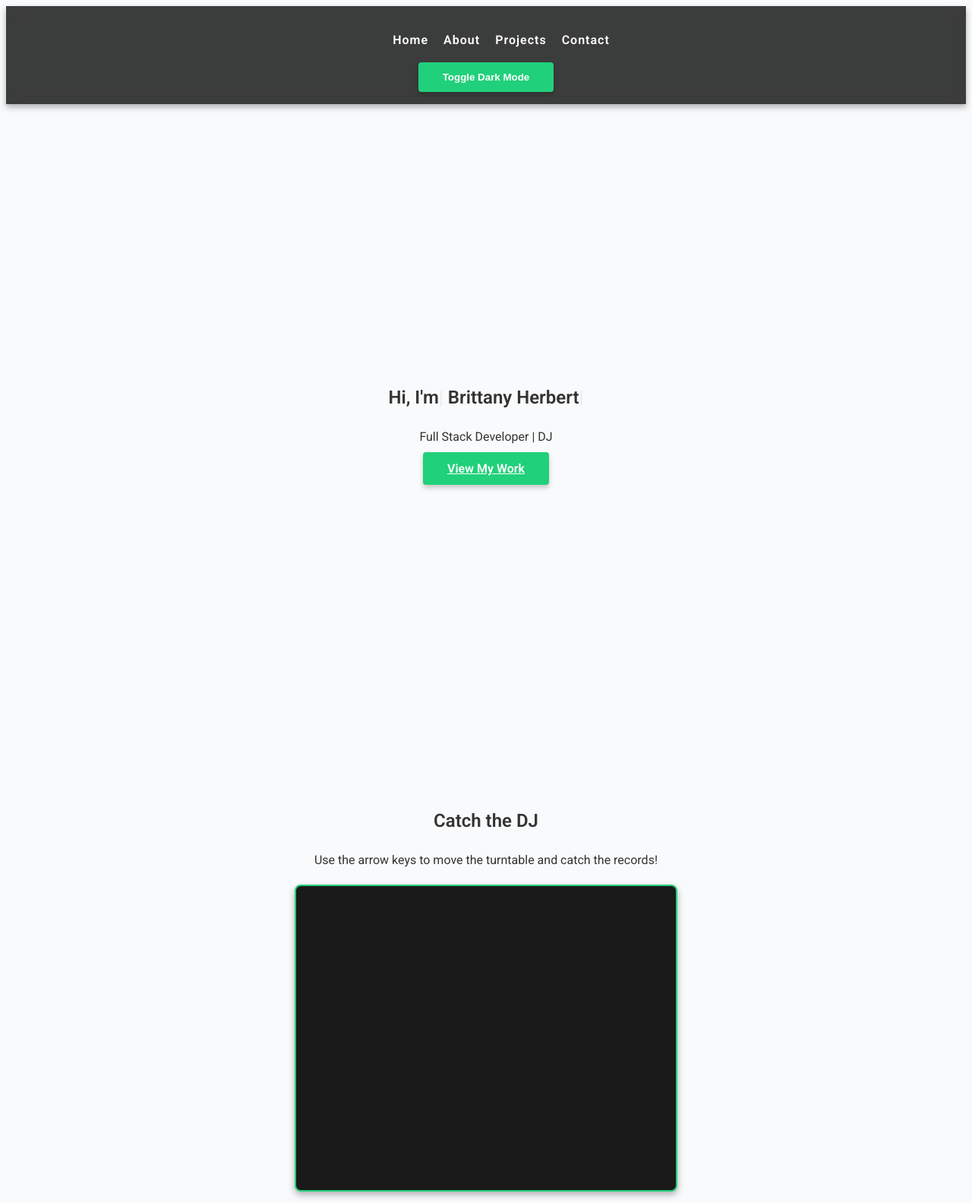
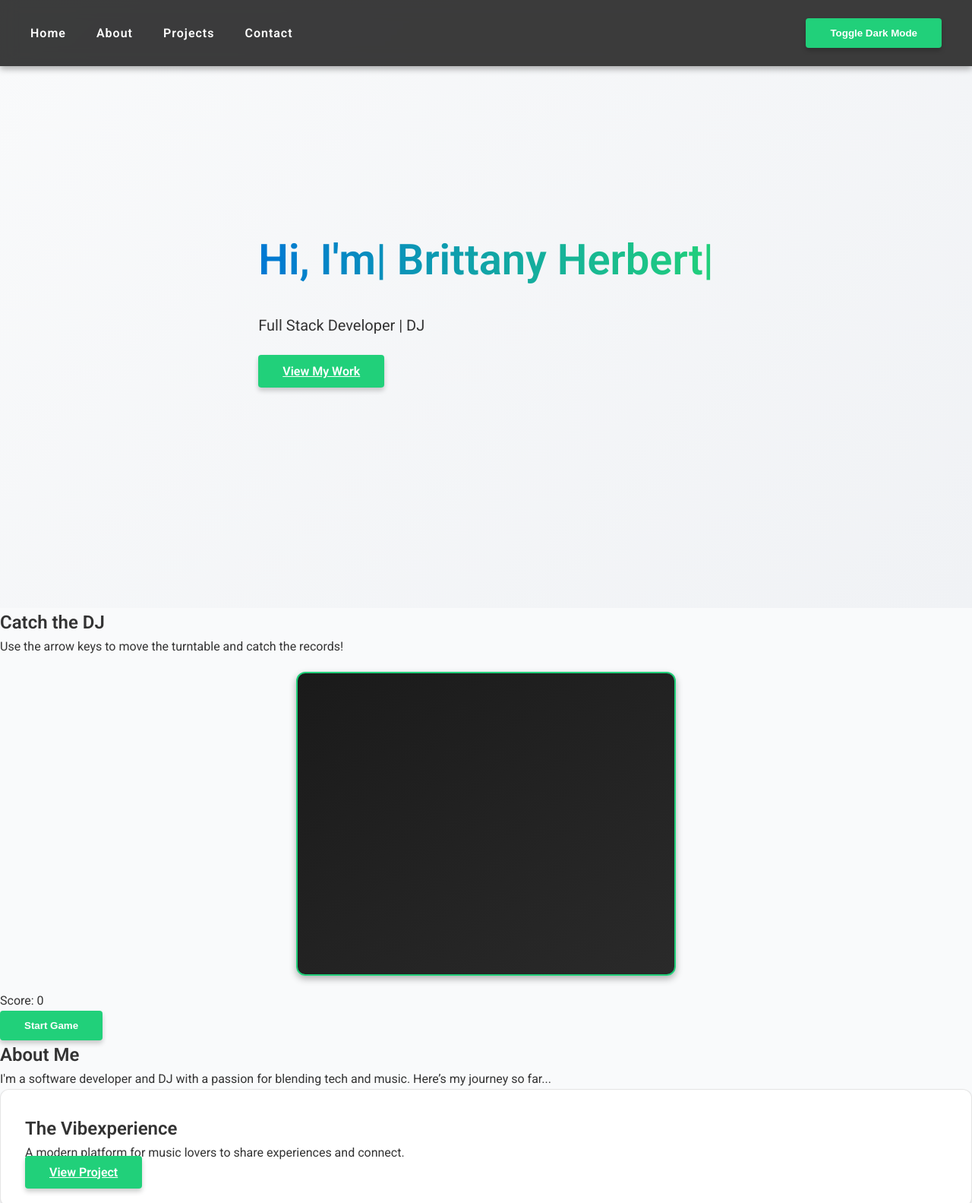
Before and after one commit to Maj-dot/Portfolio, a website: page index.html in a window 1280 px wide. Shown: the top 1583 px of the page at 76% size. Drawn offline with Linux system fonts and the light colour scheme.

Commit message:
CSS update

```diff
--- a/styles.css
+++ b/styles.css
@@ -1,16 +1,24 @@
 /* Color Variables */
 :root {
-    --primary-color: #0078D4; /* Techy blue */
-    --secondary-color: #1A1A1A; /* Dark charcoal */
-    --background-light: #F9FAFB; /* Light gray */
-    --background-dark: #121212; /* Dark mode background */
+    --primary-color: #0078D4;
+    --secondary-color: #1A1A1A;
+    --background-light: #F9FAFB;
+    --background-dark: #121212;
     --text-dark: #333;
     --text-light: #E5E5E5;
-    --accent-color: #21D07A; /* Green accent */
+    --accent-color: #21D07A;
     --hover-dark: #1A1A1A;
+    --card-shadow: 0 4px 6px -1px rgba(0, 0, 0, 0.1), 0 2px 4px -2px rgba(0, 0, 0, 0.1);
+    --hover-shadow: 0 20px 25px -5px rgba(0, 0, 0, 0.1), 0 8px 10px -6px rgba(0, 0, 0, 0.1);
 }
 
-/* General Styles */
+/* Reset & Base Styles */
+* {
+    margin: 0;
+    padding: 0;
+    box-sizing: border-box;
+}
+
 body {
     font-family: 'Roboto', sans-serif;
     background-color: var(--background-light);
@@ -18,23 +26,31 @@
     line-height: 1.6;
 }
 
+/* Enhanced Header */
 header {
-    background-color: rgba(26, 26, 26, 0.85); /* Transparent background */
-    backdrop-filter: blur(10px); /* Blurred background */
+    background-color: rgba(26, 26, 26, 0.85);
+    backdrop-filter: blur(10px);
     color: #ffffff;
-    padding: 1rem;
-    text-align: center;
-    position: sticky;
+    padding: 1.5rem;
+    position: fixed;
+    width: 100%;
     top: 0;
     z-index: 100;
     box-shadow: 0 4px 8px rgba(0, 0, 0, 0.3);
 }
 
+nav {
+    max-width: 1200px;
+    margin: 0 auto;
+    display: flex;
+    justify-content: space-between;
+    align-items: center;
+}
+
 nav ul {
-    list-style-type: none;
     display: flex;
-    justify-content: center;
-    gap: 20px;
+    gap: 2.5rem;
+    list-style: none;
 }
 
 nav ul li a {
@@ -42,155 +58,208 @@
     text-decoration: none;
     font-weight: 600;
     letter-spacing: 1px;
+    padding: 0.5rem 0;
+    position: relative;
     transition: color 0.3s ease;
 }
 
-nav ul li a:hover {
-    color: var(--accent-color);
+nav ul li a::after {
+    content: '';
+    position: absolute;
+    bottom: 0;
+    left: 0;
+    width: 0;
+    height: 2px;
+    background-color: var(--accent-color);
+    transition: width 0.3s ease;
 }
 
+nav ul li a:hover::after {
+    width: 100%;
+}
+
+/* Enhanced Buttons */
 .btn {
     background-color: var(--accent-color);
     color: #ffffff;
     padding: 0.75rem 2rem;
     border-radius: 4px;
     font-weight: 600;
+    border: none;
+    cursor: pointer;
     box-shadow: 0px 4px 6px rgba(0, 0, 0, 0.2);
-    border: none;
-    transition: background-color 0.3s ease, box-shadow 0.3s ease;
+    transition: all 0.3s ease;
+    position: relative;
+    overflow: hidden;
+}
+
+.btn::after {
+    content: '';
+    position: absolute;
+    top: 50%;
+    left: 50%;
+    width: 300%;
+    height: 300%;
+    background-color: rgba(255, 255, 255, 0.1);
+    transform: translate(-50%, -50%) scale(0);
+    border-radius: 50%;
+    transition: transform 0.6s ease;
 }
 
 .btn:hover {
-    background-color: #1A1A1A;
+    background-color: var(--secondary-color);
     color: var(--accent-color);
     box-shadow: 0px 6px 10px rgba(0, 0, 0, 0.4);
+    transform: translateY(-2px);
 }
 
-.section {
-    padding: 4rem 0;
-    text-align: center;
+.btn:hover::after {
+    transform: translate(-50%, -50%) scale(1);
 }
 
-/* Home Section */
+/* Enhanced Home Section */
 #home {
-    height: 100vh;
+    min-height: 100vh;
     display: flex;
     flex-direction: column;
     justify-content: center;
     align-items: center;
-    padding: 20px;
-    background-color: var(--background-light);
+    padding: 6rem 2rem;
+    background: linear-gradient(
+        135deg,
+        var(--background-light) 0%,
+        #f0f2f5 100%
+    );
+}
+
+#home h1 {
+    font-size: 3.5rem;
+    margin-bottom: 1.5rem;
+    background: linear-gradient(to right, var(--primary-color), var(--accent-color));
+    background-clip: text;
+    -webkit-background-clip: text;
+    -webkit-text-fill-color: transparent;
+}
+
+#home p {
+    font-size: 1.25rem;
+    margin-bottom: 2rem;
     color: var(--text-dark);
 }
 
-#home h1, #home p {
-    color: var(--text-dark);
-}
-
-/* Dark Mode for Home Section */
-body.dark-mode #home {
-    background-color: var(--background-dark);
-    color: var(--text-light);
-}
-
-body.dark-mode #home h1, body.dark-mode #home p {
-    color: var(--text-light);
-}
-
-/* Typewriter Cursor */
-#cursor {
-    font-weight: bold;
-    animation: blink 0.7s infinite;
-}
-
-@keyframes blink {
-    0%, 100% { opacity: 1; }
-    50% { opacity: 0; }
-}
-
-/* New Card Layout */
+/* Enhanced Card Layout */
 .card {
     background-color: #ffffff;
-    border-radius: 8px;
-    padding: 20px;
-    box-shadow: 0px 4px 8px rgba(0, 0, 0, 0.15);
-    transition: transform 0.3s ease;
+    border-radius: 12px;
+    padding: 2rem;
+    box-shadow: var(--card-shadow);
+    transition: all 0.3s ease;
+    border: 1px solid rgba(0, 0, 0, 0.1);
 }
 
 .card:hover {
     transform: translateY(-5px);
-    box-shadow: 0px 8px 16px rgba(0, 0, 0, 0.25);
+    box-shadow: var(--hover-shadow);
 }
 
 .card h3 {
     color: var(--primary-color);
+    margin-bottom: 1rem;
+    font-size: 1.5rem;
 }
 
-.card .btn {
-    margin-top: 1rem;
+/* Enhanced Game Container */
+#game-container {
+    position: relative;
+    width: 100%;
+    max-width: 500px;
+    height: 400px;
+    background: linear-gradient(145deg, #1A1A1A, #2A2A2A);
+    margin: 20px auto;
+    border: 2px solid var(--accent-color);
+    border-radius: 12px;
+    box-shadow: 0px 4px 10px rgba(0, 0, 0, 0.3);
+    overflow: hidden;
 }
 
-/* Dark Mode Styles */
+#catcher {
+    background: linear-gradient(to right, var(--accent-color), #1ed17a);
+    box-shadow: 0 0 15px rgba(33, 208, 122, 0.3);
+    border-radius: 5px;
+}
+
+/* Dark Mode Enhancements */
 body.dark-mode {
     background-color: var(--background-dark);
     color: var(--text-light);
 }
 
 .dark-mode header {
-    background-color: rgba(18, 18, 18, 0.9);
-}
-
-.dark-mode nav ul li a {
-    color: var(--text-light);
-}
-
-.dark-mode .btn {
-    background-color: var(--accent-color);
-    color: var(--background-dark);
-}
-
-.dark-mode .btn:hover {
-    background-color: var(--hover-dark);
-    color: var(--text-light);
+    background-color: rgba(18, 18, 18, 0.95);
 }
 
 .dark-mode .card {
     background-color: var(--secondary-color);
-    color: var(--text-light);
+    border-color: rgba(255, 255, 255, 0.1);
+    box-shadow: 0 4px 6px rgba(0, 0, 0, 0.3);
 }
 
 .dark-mode .card:hover {
-    box-shadow: 0px 8px 16px rgba(33, 208, 122, 0.5);
+    box-shadow: 0 0 20px rgba(33, 208, 122, 0.2);
 }
 
-/* Game Section */
-#game-container {
-    position: relative;
-    width: 100%;
-    max-width: 500px;
-    height: 400px;
-    background-color: #1A1A1A;
-    margin: 20px auto;
-    border: 2px solid var(--accent-color);
-    border-radius: 8px;
-    box-shadow: 0px 4px 10px rgba(0, 0, 0, 0.3);
+/* Contact Form Enhancement */
+#contact {
+    background: linear-gradient(145deg, var(--secondary-color), var(--background-dark));
+    padding: 6rem 2rem;
 }
 
-#catcher {
-    background-color: var(--accent-color);
-    border-radius: 5px;
+#contact form {
+    max-width: 600px;
+    margin: 0 auto;
 }
 
-.falling-item {
-    background-image: url('records.png');
-    background-size: contain;
+#contact input,
+#contact textarea {
+    width: 100%;
+    padding: 1rem;
+    margin-bottom: 1rem;
+    border-radius: 8px;
+    border: 1px solid rgba(255, 255, 255, 0.1);
+    background: rgba(255, 255, 255, 0.05);
+    color: var(--text-light);
+    transition: all 0.3s ease;
 }
 
-/* Footer */
-footer {
-    background-color: var(--primary-color);
-    color: var(--text-light);
-    padding: 1rem;
-    text-align: center;
-    margin-top: 2rem;
+#contact input:focus,
+#contact textarea:focus {
+    outline: none;
+    border-color: var(--accent-color);
+    box-shadow: 0 0 0 2px rgba(33, 208, 122, 0.2);
 }
+
+/* Responsive Design */
+@media (max-width: 768px) {
+    header {
+        padding: 1rem;
+    }
+
+    nav {
+        flex-direction: column;
+        gap: 1rem;
+    }
+
+    nav ul {
+        flex-direction: column;
+        align-items: center;
+        gap: 1rem;
+    }
+
+    #home h1 {
+        font-size: 2.5rem;
+    }
+
+    .card {
+        margin: 1rem;
+    }
+}
```
